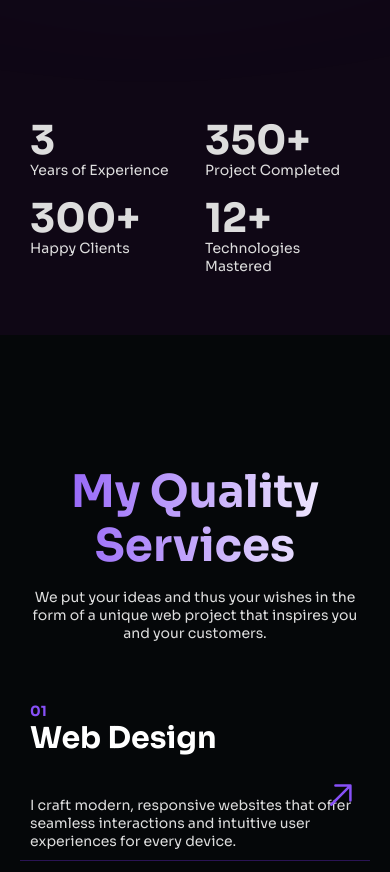
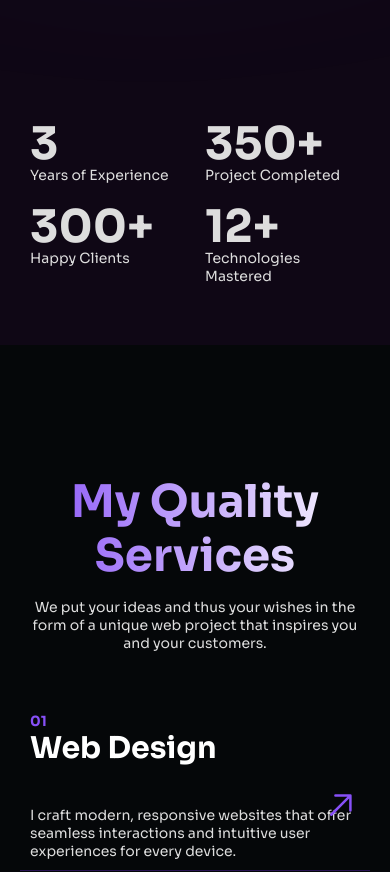
Before and after one commit to Mdshoaib77/mdshoaib, a React (Vite) app: page / in a window 390 px wide. Shown: the part 1200-2072 px from the top of the page. Built offline with nearby package versions, Linux system fonts and the light colour scheme.

Commit message:
Update index.css

```diff
--- a/src/styles/index.css
+++ b/src/styles/index.css
@@ -875,7 +875,7 @@ body.loaded {
     gap: 15px;
   }
   .funfact-area .number {
-    font-size: 40px; /* or smaller, like 16px */
+    font-size: 45px; /* or smaller, like 16px */
   }
   .hero-section .intro_text svg text {
     font-size: 80px;
```
